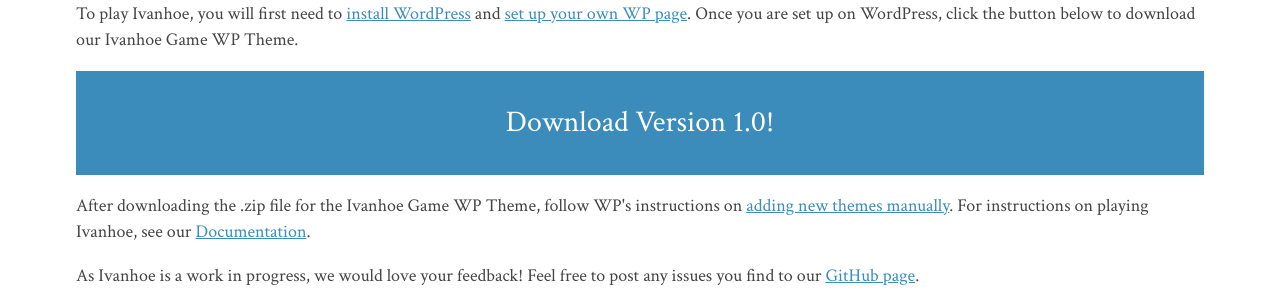
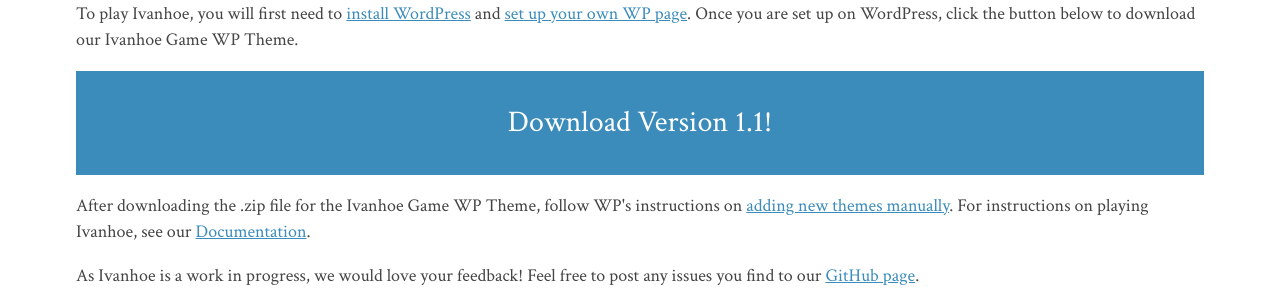
Before and after one commit to scholarslab/ivanhoe, a Jekyll site: the page built from download.html, in a window 1280 px wide. Shown: the part 541-841 px from the top of the page. Built offline with Jekyll 4.4.1, drawn with Linux system fonts in a browser that asks for light colours; nearby versions of some CDN libraries; some web fonts are replaced; Markdown is read by kramdown in place of the engine named in the settings.

Commit message:
Changing version number in link and button text.

```diff
--- a/download.html
+++ b/download.html
@@ -6,6 +6,6 @@ title: Download
 <section id="download">
   <h1>Download and Install</h1>
   <p>To play Ivanhoe, you will first need to <a href="http://codex.wordpress.org/Installing_WordPress">install WordPress</a> and <a href="http://codex.wordpress.org/First_Steps_With_WordPress">set up your own WP page</a>.  Once you are set up on WordPress, click the button below to download our Ivanhoe Game WP Theme.</p>
-  <p><a href="https://virginia.box.com/shared/static/wlhrd0c3f27iuqme6naf.zip" id="download-link">Download Version 1.0!</a></p>
+  <p><a href="https://virginia.box.com/s/omcjfm0ogfypqcq3js535kvnndti6kxv" id="download-link">Download Version 1.1!</a></p>
   <p>After downloading the .zip file for the Ivanhoe Game WP Theme, follow WP's instructions on <a href="http://codex.wordpress.org/Using_Themes#Adding_New_Themes_Manually_.28FTP.29">adding new themes manually</a>.  For instructions on playing Ivanhoe, see our <a href="documentation.html">Documentation</a>.</p>  As Ivanhoe is a work in progress, we would love your feedback!  Feel free to post any issues you find to our <a href="https://github.com/scholarslab/ivanhoe/issues?state=open">GitHub page</a>.</p>
 </section>
```
